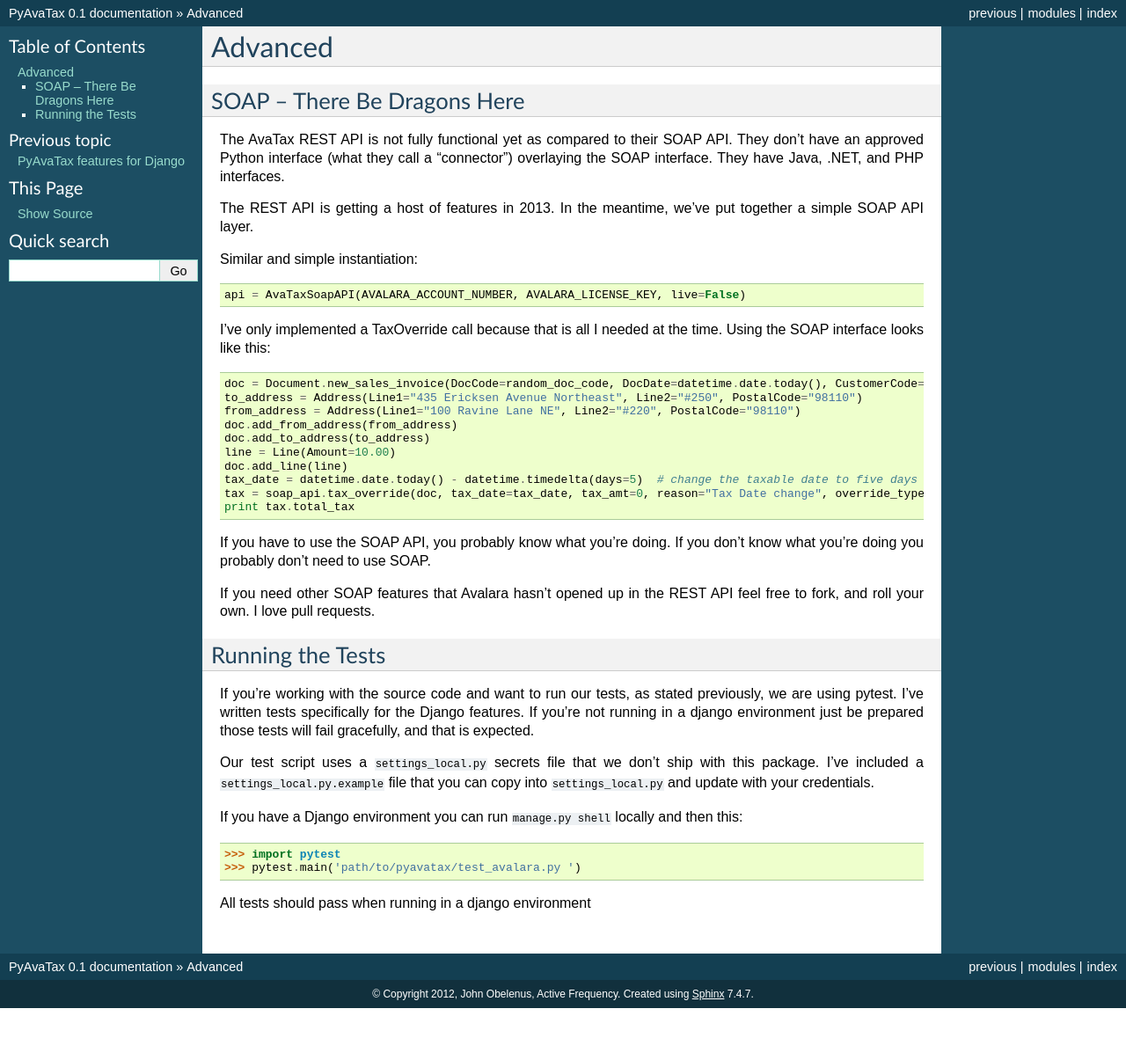
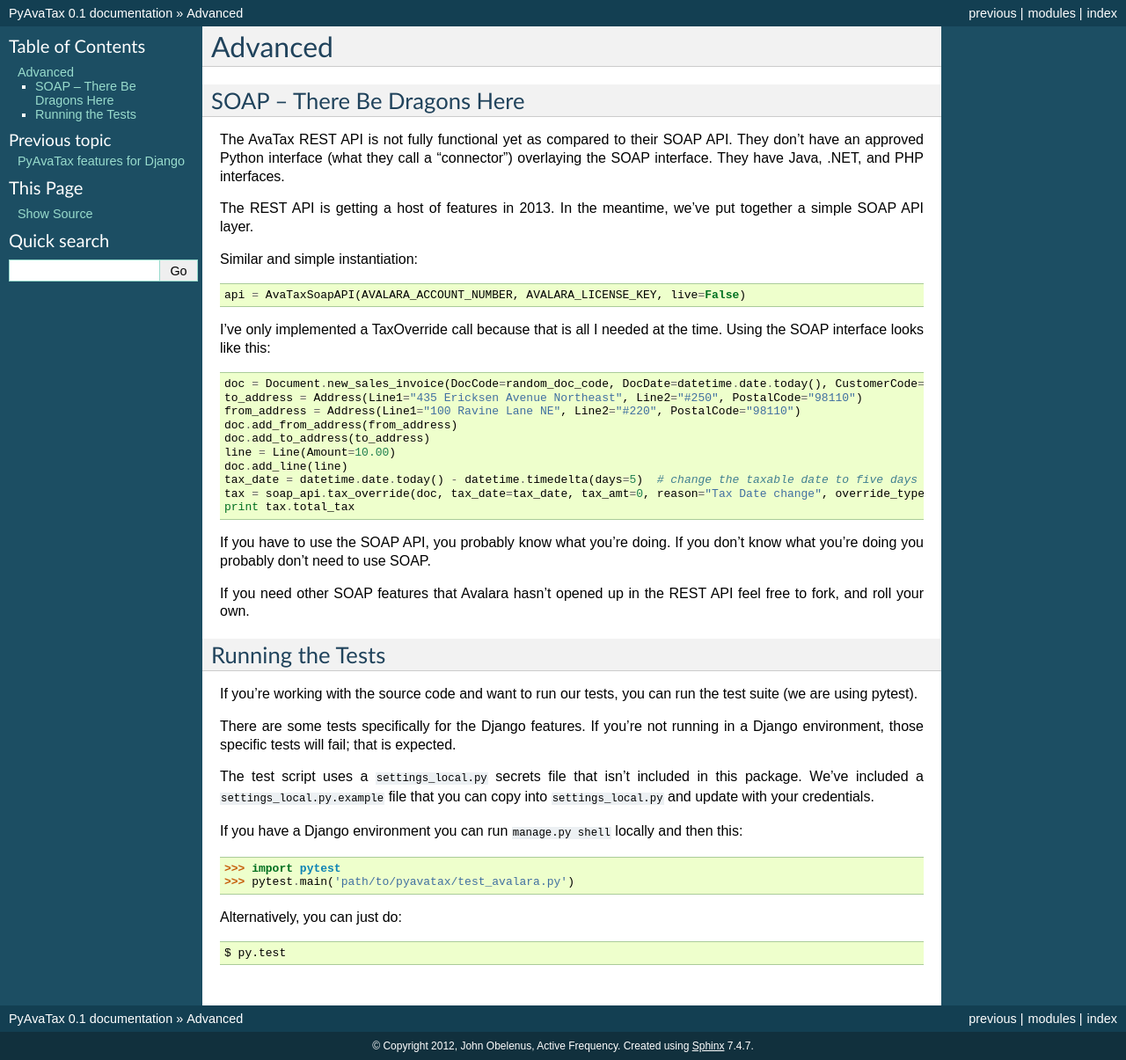
Before and after one commit to activefrequency/pyavatax, a Sphinx documentation site: the page built from docs/advanced.rst, in a window 1280 px wide. Shown: the whole page at 88% size. Built offline with Sphinx 7.4.7, drawn with Linux system fonts in a browser that asks for light colours; before the commit the page ends 1146 px from its top, so only the background shows below that.

Commit message:
Doc tweaks

```diff
--- a/docs/advanced.rst
+++ b/docs/advanced.rst
@@ -31,19 +31,23 @@
 
 If you have to use the SOAP API, you probably know what you're doing. If you don't know what you're doing you probably don't need to use SOAP.
 
-If you need other SOAP features that Avalara hasn't opened up in the REST API feel free to fork, and roll your own. I love pull requests.
+If you need other SOAP features that Avalara hasn't opened up in the REST API feel free to fork, and roll your own.
 
 
 Running the Tests
 -----------------
 
-If you're working with the source code and want to run our tests, as stated previously, we are using pytest. I've written tests specifically for the Django features. If you're not running in a django environment just be prepared those tests will fail gracefully, and that is expected.
+If you're working with the source code and want to run our tests, you can run the test suite (we are using pytest).
 
-Our test script uses a ``settings_local.py`` secrets file that we don't ship with this package. I've included a ``settings_local.py.example`` file that you can copy into ``settings_local.py`` and update with your credentials.
+There are some tests specifically for the Django features. If you're not running in a Django environment, those specific tests will fail; that is expected.
+
+The test script uses a ``settings_local.py`` secrets file that isn't included in this package.  We've included a ``settings_local.py.example`` file that you can copy into ``settings_local.py`` and update with your credentials.
 
 If you have a Django environment you can run ``manage.py shell`` locally and then this:
 ::
     >>> import pytest
-    >>> pytest.main('path/to/pyavatax/test_avalara.py ')
+    >>> pytest.main('path/to/pyavatax/test_avalara.py')
 
-All tests should pass when running in a django environment
+Alternatively, you can just do:
+::
+    $ py.test
```
